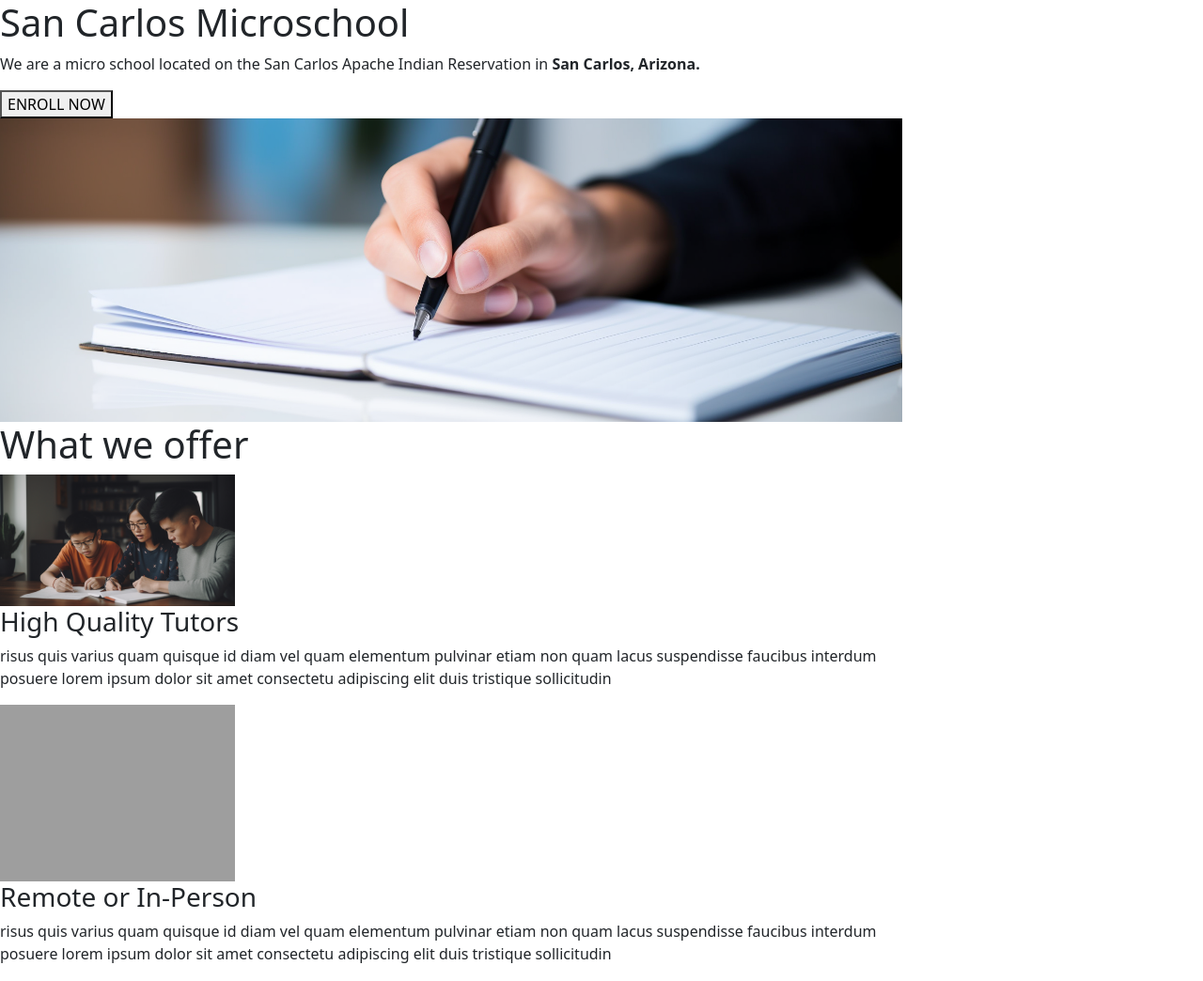
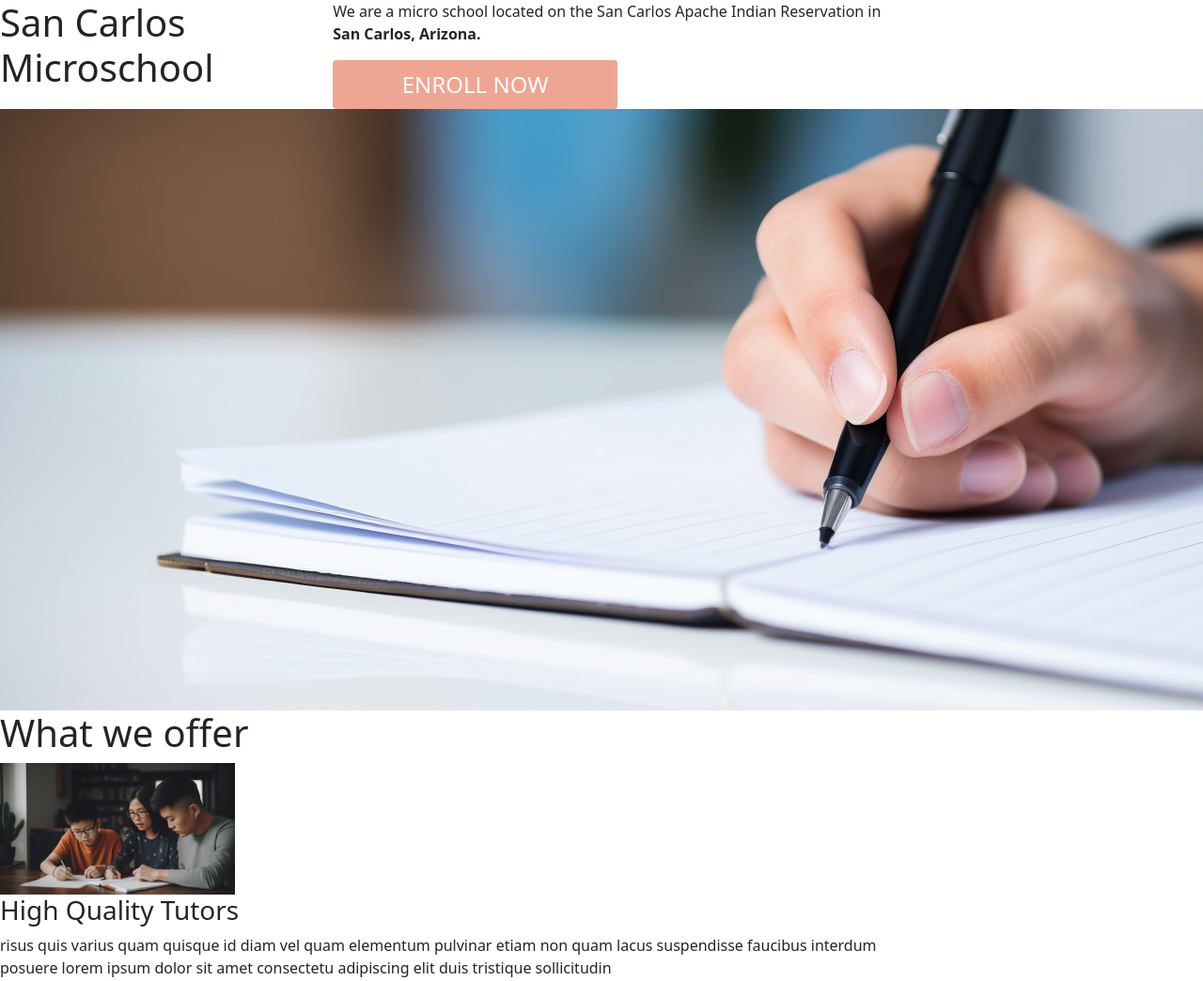
Before and after one commit to chalonhutson/tutor-app-prototype, a Flask app: page / in a window 1280 px wide; the page is wider, and only the part inside the window is pictured. Shown: the part 56-1100 px from the top of that part at 94% size. Run offline with Flask 2, Linux system fonts and the light colour scheme; grey boxes are pictures that could not be loaded.

Commit message:
Began css for top part of home page.

```diff
--- /dev/null
+++ b/tutor_app/static/css/base.css
@@ -0,0 +1,25 @@
+* {
+    box-sizing: border-box;
+    padding: 0;
+    margin: 0;
+    font-size: 16px;
+}
+
+:root {
+    --hero-color: #efa593;
+}
+
+.heroBtn {
+    background-color: var(--hero-color);
+    width:50%;
+    border: none;
+    padding: .5rem .25rem;
+    border-radius: .25rem;
+    color: white;
+    font-size: 150%;
+    display: inline-block;
+}
+
+.heroBtn:hover {
+    filter: grayscale(.3) brightness(.8);
+}
--- a/tutor_app/templates/base.html
+++ b/tutor_app/templates/base.html
@@ -5,6 +5,7 @@
     <meta http-equiv="X-UA-Compatible" content="IE=edge">
     <meta name="viewport" content="width=device-width, initial-scale=1.0">
     <link href="https://cdn.jsdelivr.net/npm/bootstrap@5.3.0-alpha3/dist/css/bootstrap.min.css" rel="stylesheet" integrity="sha384-KK94CHFLLe+nY2dmCWGMq91rCGa5gtU4mk92HdvYe+M/SXH301p5ILy+dN9+nJOZ" crossorigin="anonymous">
+    <link rel="stylesheet" href="../static/css/base.css">
     <title>{% block title %}{% endblock %}</title>
 </head>
 <body>
--- a/tutor_app/templates/homepage.html
+++ b/tutor_app/templates/homepage.html
@@ -5,36 +5,36 @@
 
 {% block main %}
     {{ navbar() }}
-    <link rel="stylesheet" href="../static/css/homepage.css">
-    <div class="topHome">
-        <div class="leftTopHome">
+
+    <div>
+        <div class="d-flex flex-row">
             <h1>San Carlos Microschool</h1>
+            <div>
+                <p>We are a micro school located on the San Carlos Apache Indian Reservation in
+                    <strong>
+                        San Carlos, Arizona.
+                    </strong>
+                </p>
+                <button class="heroBtn">ENROLL NOW</button>
+            </div>
         </div>
-        <div class="rightTopHome">
-            <p>We are a micro school located on the San Carlos Apache Indian Reservation in
-                <strong>
-                    San Carlos, Arizona.
-                </strong>
-            </p>
-            <button class="enrollNowBtn">ENROLL NOW</button>
-        </div>
-        <img width="100%" src="../static/stock_photos/writing_close_up_01.png">
-        <div class="middleHome">
-            <div class="middleHomeTop">
+        <img src="../static/stock_photos/writing_close_up_01.png">
+        <div>
+            <div>
                 <h1>What we offer</h1>
             </div>
-            <div class="middleHomeBottom">
-                <div class="weOfferCard">
+            <div>
+                <div>
                     <img width="250px" src="../static/stock_photos/family_working_together.png">
                     <h3>High Quality Tutors</h3>
                     <p>risus quis varius quam quisque id diam vel quam elementum pulvinar etiam non quam lacus suspendisse faucibus interdum posuere lorem ipsum dolor sit amet consectetu adipiscing elit duis tristique sollicitudin</p>
                 </div>
-                <div class="weOfferCard">
+                <div>
                     <img width="250px" src="../static/stock_photos/homeschool_work_group.png">
                     <h3>Remote or In-Person</h3>
                     <p>risus quis varius quam quisque id diam vel quam elementum pulvinar etiam non quam lacus suspendisse faucibus interdum posuere lorem ipsum dolor sit amet consectetu adipiscing elit duis tristique sollicitudin</p>
                 </div>
-                <div class="weOfferCard">
+                <div>
                     <h3>Reliably Low Pricing</h3>
                     <img width="250px" src="../static/stock_photos/working_in_library.png">
                     <p>risus quis varius quam quisque id diam vel quam elementum pulvinar etiam non quam lacus suspendisse faucibus interdum posuere lorem ipsum dolor sit amet consectetu adipiscing elit duis tristique sollicitudin</p>
```
